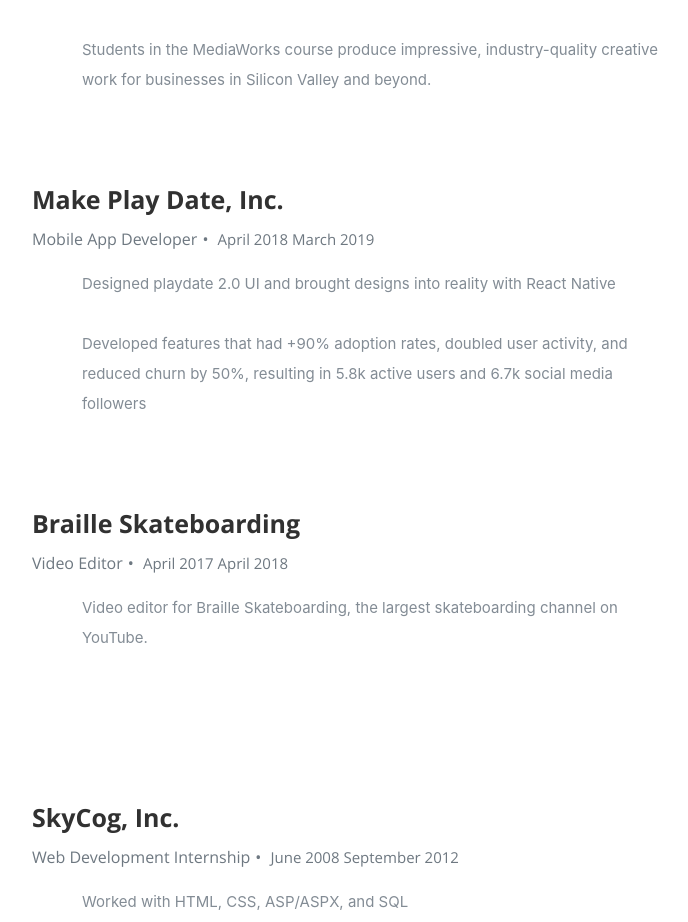
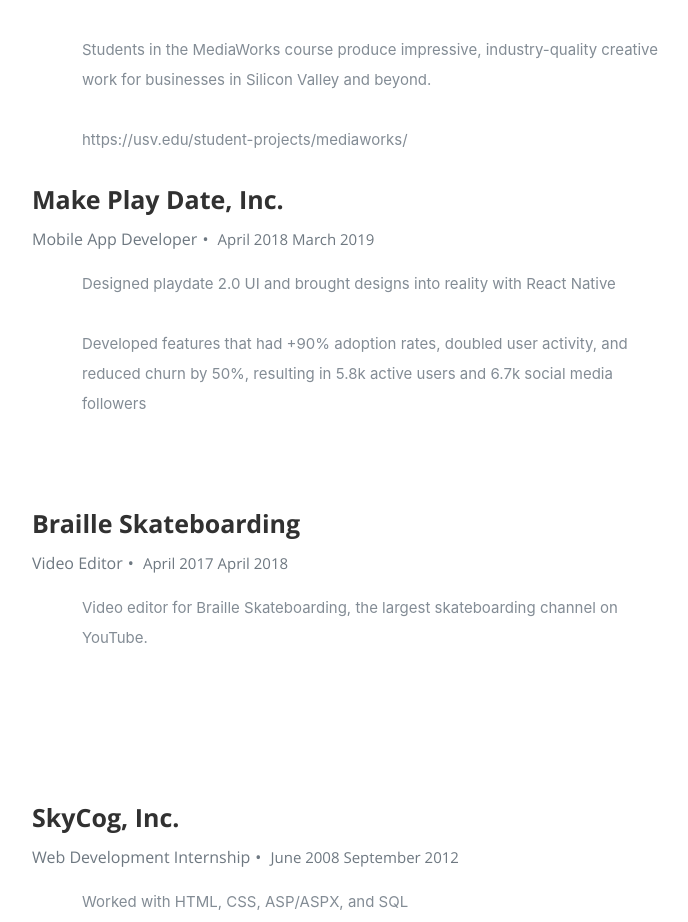
Before and after one commit to thecluff/new-portfolio, a React (Create React App) app: page / in a window 1280 px wide. Shown: the part 2980-3902 px from the top of the page, without its empty margins (373-1061 px from the left). Built offline with nearby package versions, Linux system fonts and the light colour scheme.

Commit message:
add mediaworks url

```diff
--- a/src/resumeData.js
+++ b/src/resumeData.js
@@ -59,6 +59,7 @@ let resumeData = {
         "YearOfLeaving":"April 2020",
         "Achievements":"Designed SFX for Women In Games International logo reveal",
         "Achievements2":"Students in the MediaWorks course produce impressive, industry-quality creative work for businesses in Silicon Valley and beyond.",
+        "Achievements3":"https://usv.edu/student-projects/mediaworks/"
       },
       {
         "CompanyName":"Make Play Date, Inc.",
```
